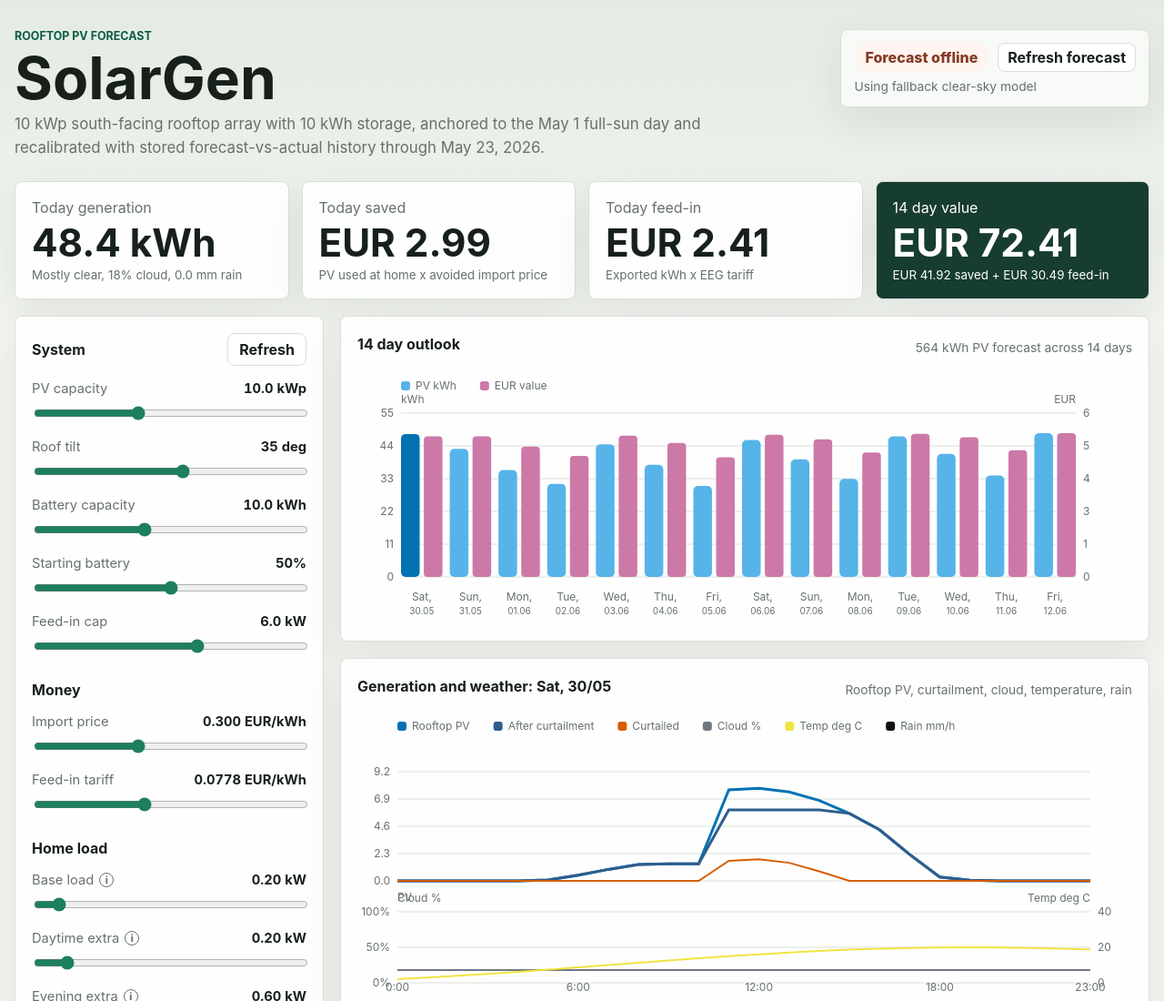
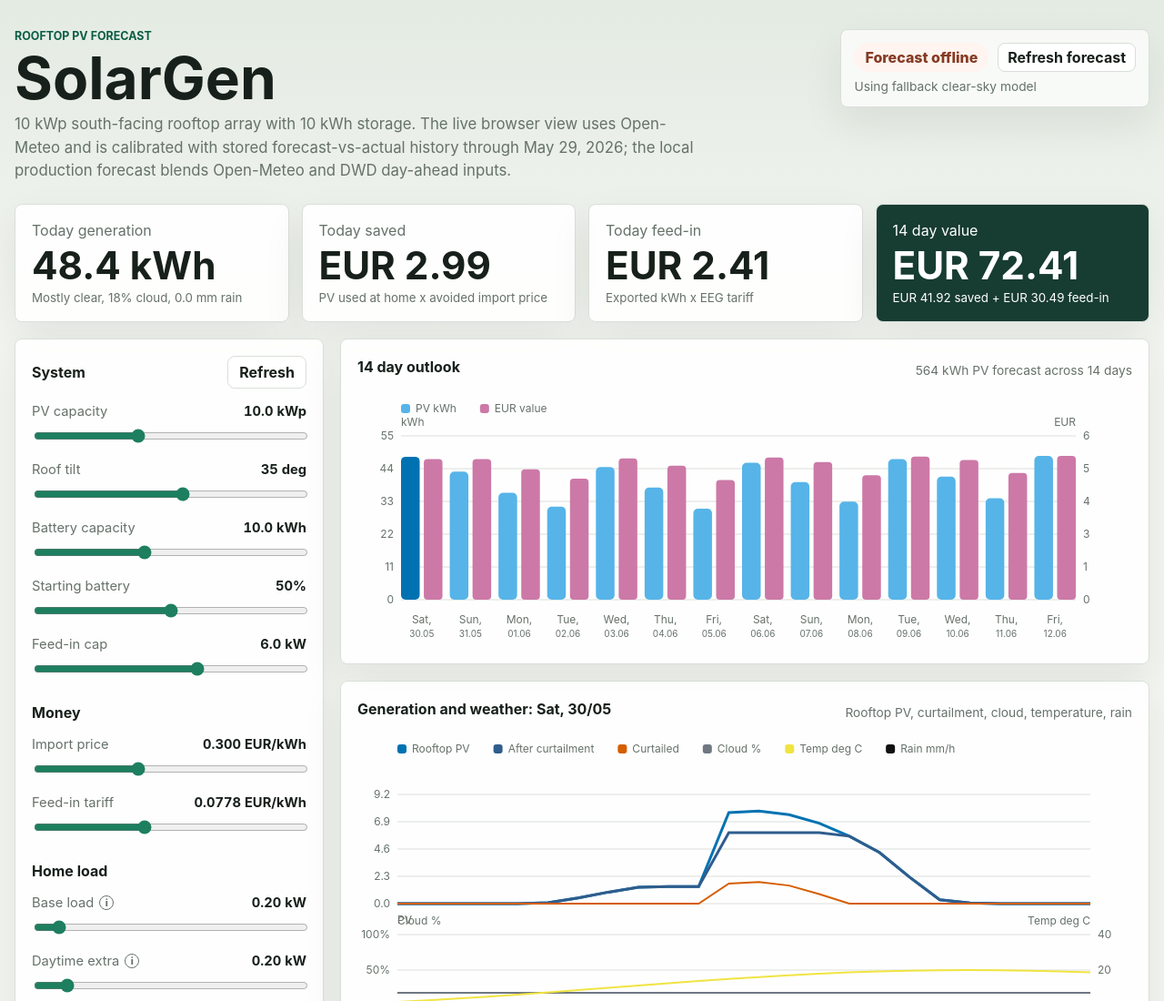
Before and after one commit to quantbj/SolarGen, a website: page index.html in a window 1280 px wide. Shown: the top 1100 px of the page at 91% size. Drawn offline with Linux system fonts and the light colour scheme; no server answers.

Commit message:
Update forecast page calibration copy

```diff
--- a/index.html
+++ b/index.html
@@ -17,7 +17,7 @@
         <div>
           <p class="eyebrow">Rooftop PV forecast</p>
           <h1>SolarGen</h1>
-          <p class="subhead">10 kWp south-facing rooftop array with 10 kWh storage, anchored to the May 1 full-sun day and recalibrated with stored forecast-vs-actual history through May 23, 2026.</p>
+          <p class="subhead">10 kWp south-facing rooftop array with 10 kWh storage. The live browser view uses Open-Meteo and is calibrated with stored forecast-vs-actual history through May 29, 2026; the local production forecast blends Open-Meteo and DWD day-ahead inputs.</p>
         </div>
         <div class="status-card">
           <div class="status-card-top">
--- a/src/config.js
+++ b/src/config.js
@@ -7,7 +7,7 @@
 
 export const CALIBRATION = {
   date: "2026-05-01",
-  // Recalibrated on stored Open-Meteo day-ahead forecast/actual history through 2026-05-23.
+  // Recalibrated on stored Open-Meteo day-ahead forecast/actual history through 2026-05-29.
   // The out-of-sample tests favoured the current model for OM DA, with a small scale reduction.
   clearDayKwh: 48.753
 };
```
